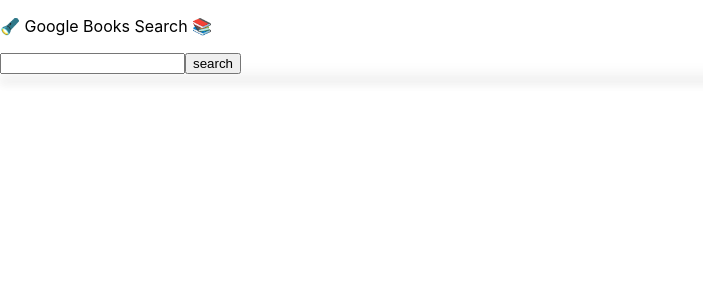
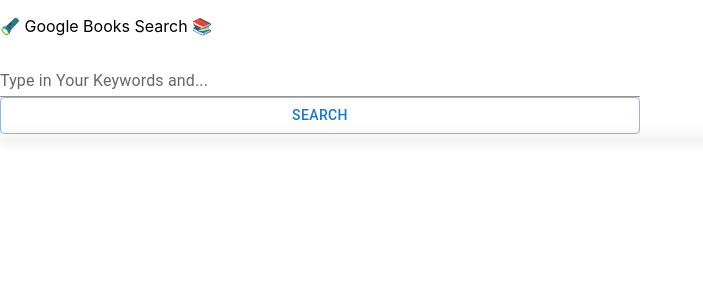
Before and after one commit to yingliucreates/google-books-search-api, a React (Create React App) app: page / in a window 1280 px wide. Shown: the top 300 px of the page, without its empty margins (0-703 px from the left). Built offline with nearby package versions, Linux system fonts and the light colour scheme.

Commit message:
refactored form ui to mui; added loading state

```diff
--- a/package.json
+++ b/package.json
@@ -7,6 +7,7 @@
 		"@emotion/react": "^11.10.6",
 		"@emotion/styled": "^11.10.6",
 		"@mui/icons-material": "^5.11.16",
+		"@mui/lab": "^5.0.0-alpha.125",
 		"@mui/material": "^5.11.16",
 		"@testing-library/jest-dom": "^5.16.5",
 		"@testing-library/react": "^13.4.0",
--- a/src/components/container.tsx
+++ b/src/components/container.tsx
@@ -6,9 +6,11 @@
 function Container() {
 	const [list, setList] = useState([]);
 	const [search, setSearch] = useState('');
+	const [isLoading, setIsLoading] = useState(false);
 
 	useEffect(() => {
 		if (!search) return;
+		setIsLoading(true);
 		fetch(
 			`https://books.googleapis.com/books/v1/volumes?q=${search}&maxResults=30&key=${process.env.REACT_APP_API_KEY}`,
 			{
@@ -22,6 +24,7 @@
 			})
 			.then(data => {
 				console.log(data);
+				setIsLoading(false);
 				setList(
 					data.items.map(item => [
 						item.volumeInfo?.imageLinks?.smallThumbnail,
@@ -37,7 +40,7 @@
 
 	return (
 		<Box>
-			<Form onSubmit={value => setSearch(value)}></Form>
+			<Form onSubmit={value => setSearch(value)} isLoading={isLoading}></Form>
 			<List lists={list}></List>
 		</Box>
 	);
--- a/src/components/form.tsx
+++ b/src/components/form.tsx
@@ -1,19 +1,38 @@
 import React, { useState } from 'react';
+import { FormControl, Button, TextField } from '@mui/material';
+import LoadingButton from '@mui/lab/LoadingButton';
 
-const Form = ({ onSubmit }) => {
+const Form = ({ onSubmit, isLoading }) => {
 	const [value, setValue] = useState('');
 
 	return (
-		<form
+		<FormControl
+			sx={{ width: '100%' }}
 			onSubmit={e => {
 				e.preventDefault();
 				onSubmit(value);
 				setValue('');
 			}}
 		>
-			<input value={value} onChange={e => setValue(e.target.value)}></input>
-			<button type="submit">search</button>
-		</form>
+			<TextField
+				id="standard-basic"
+				label="Type in Your Keywords and..."
+				variant="standard"
+				size="small"
+				sx={{ width: '50%' }}
+				value={value}
+				onChange={e => setValue(e.target.value)}
+			/>
+			{isLoading ? (
+				<LoadingButton loading variant="outlined" sx={{ width: '50%' }}>
+					Submit
+				</LoadingButton>
+			) : (
+				<Button type="submit" variant="outlined" sx={{ width: '50%' }}>
+					search
+				</Button>
+			)}
+		</FormControl>
 	);
 };
 export default Form;
```
Also changed, not shown: 1 other file (tests, documents, lock files or other folders).
